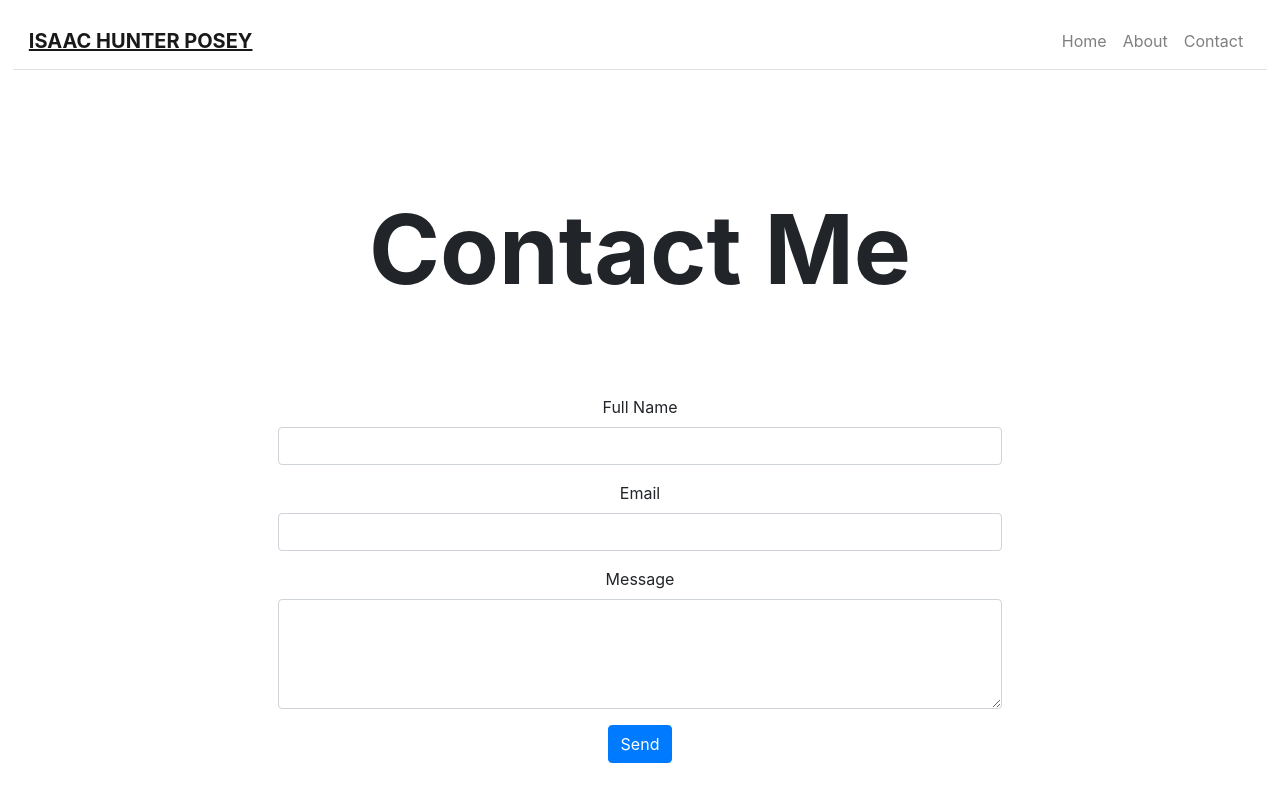
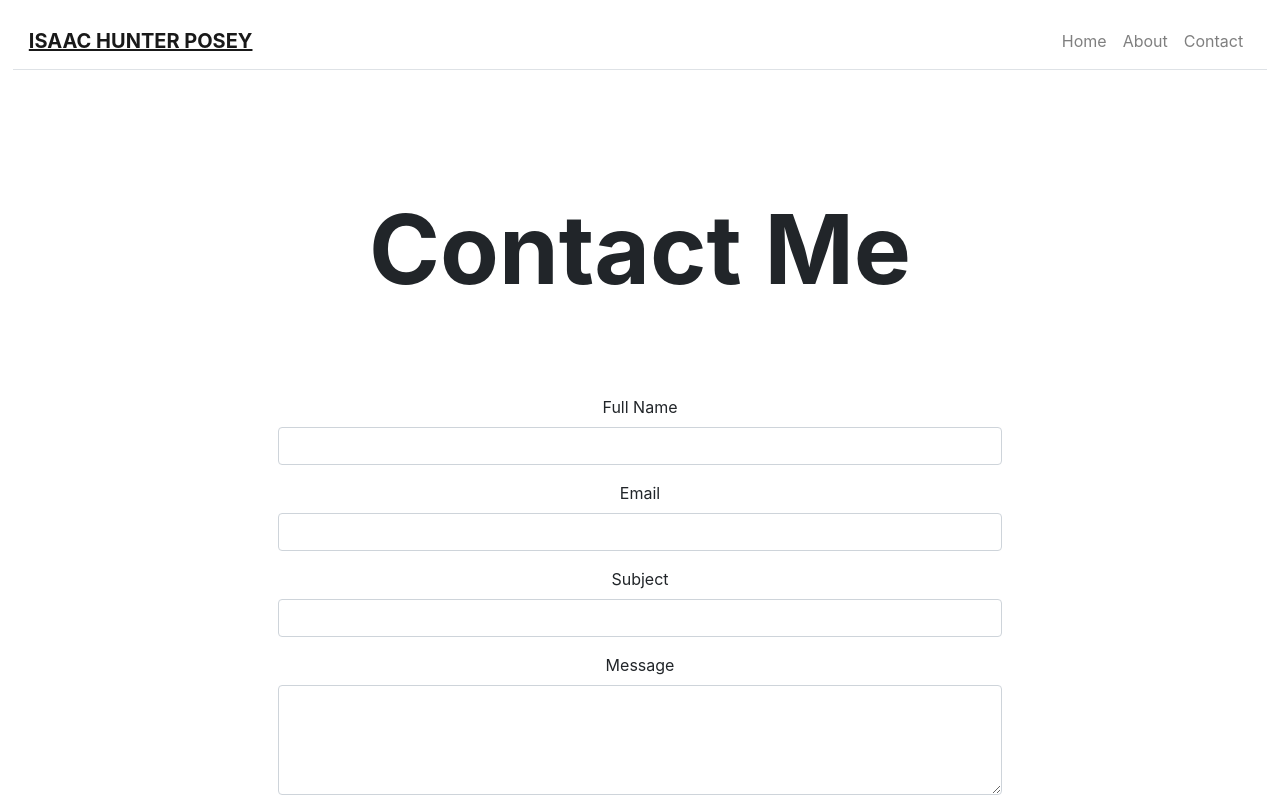
Before and after one commit to ihposey12/Portfolio, a React (Create React App) app: page /contact in a window 1280 px wide. Shown: the top 800 px of the page. Built offline with nearby package versions, Linux system fonts and the light colour scheme.

Commit message:
added new email functionality/some styling

```diff
--- a/src/pages/Contact.js
+++ b/src/pages/Contact.js
@@ -3,90 +3,114 @@ import Content from '../components/Content'
 import Hero from '../components/Hero'
 import Form from 'react-bootstrap/Form'
 import Button from 'react-bootstrap/Button'
-import Axios from 'axios'
+// import Axios from 'axios'
+import emailjs from 'emailjs-com'
 
-class Contact extends React.Component {
-    constructor(props) {
-        super(props)
-        this.state = {
-            name: '',
-            email: '',
-            message: '',
-            disabled: false,
-            emailSent: null
-        }
+const Contact = (props) => {
+    // constructor(props) {
+    //     super(props)
+    //     this.state = {
+    //         name: '',
+    //         email: '',
+    //         subject: '',
+    //         message: ''
+    //     }
+    // }
+
+    // handleChange = (e) => {
+    //     const target = e.target
+    //     const value = target.type === 'checkbox' ? target.checked : target.value
+    //     const name = target.name
+    //     this.setState({
+    //         [name]: value
+    //     })
+    // }
+
+    // handleSubmit = (e) => {
+    //     e.preventDefault()
+    //     this.setState({
+    //         disabled: true,
+    //         emailSent: false
+    //     })
+    //     Axios.post('http://localhost:3001/api/email', this.state)
+    //         .then(res => {
+    //             if(res.data.success) {
+    //                 this.setState({
+    //                     disabled: false,
+    //                     emailSent: true
+    //                 })
+    //             } else {
+    //                 this.setState({
+    //                     disabled: false,
+    //                     emailSent: false
+    //                 })
+    //             }
+    //         })
+    //         .catch(err => {
+    //             console.log(err)
+    //             this.setState({
+    //                 disabled: false,
+    //                 emailSent: false
+    //             })
+    //         })
+    // }
+
+    const sendEmail = (e) => {
+        e.preventDefault()
+
+        emailjs.sendForm(
+            "personal_website",
+            "template_u02gyww",
+            e.target,
+            "user_I4s4EXK3Tu2REFIxZuCu0"
+          )
+          .then(
+            (result) => {
+              console.log(result.text);
+            },
+            (error) => {
+              console.log(error.text);
+            }
+          );
+          e.target.reset()
     }
 
-    handleChange = (e) => {
-        const target = e.target
-        const value = target.type === 'checkbox' ? target.checked : target.value
-        const name = target.name
-        this.setState({
-            [name]: value
-        })
+    const handleClick = () => {
+        alert('Your Email has been sent!')
     }
 
-    handleSubmit = (e) => {
-        e.preventDefault()
-        this.setState({
-            disabled: true,
-            emailSent: false
-        })
-        Axios.post('http://localhost:3001/api/email', this.state)
-            .then(res => {
-                if(res.data.success) {
-                    this.setState({
-                        disabled: false,
-                        emailSent: true
-                    })
-                } else {
-                    this.setState({
-                        disabled: false,
-                        emailSent: false
-                    })
-                }
-            })
-            .catch(err => {
-                console.log(err)
-                this.setState({
-                    disabled: false,
-                    emailSent: false
-                })
-            })
-    }
-
-    render() {
         return(
             <div className='contact'>
-                <Hero title={this.props.title} />
+                <Hero title={props.title} />
                 <Content>
-                    <Form onSubmit={this.handleSubmit}>
+                    <Form onSubmit={sendEmail}>
                         <Form.Group>
                             <Form.Label htmlFor='full-name'>Full Name</Form.Label>
-                            <Form.Control id='fullname' name='name' type='text' value={this.state.name} onChange={this.handleChange} />
+                            <Form.Control id='fullname' name='name' type='text' />
                         </Form.Group>
 
                         <Form.Group>
                             <Form.Label htmlFor='email'>Email</Form.Label>
-                            <Form.Control id='email' name='email' type='email' value={this.state.email} onChange={this.handleChange} />
+                            <Form.Control id='email' name='email' type='email' />
+                        </Form.Group>
+
+                        <Form.Group>
+                            <Form.Label htmlFor='subject'>Subject</Form.Label>
+                            <Form.Control id='subject' name='subject' type='text' />
                         </Form.Group>
 
                         <Form.Group>
                             <Form.Label htmlFor='message'>Message</Form.Label>
-                            <Form.Control id='message' name='message' as='textarea' rows='4' value={this.state.message} onChange={this.handleChange} />
+                            <Form.Control id='message' name='message' as='textarea' rows='4' />
                         </Form.Group>
 
-                        <Button className='d-inline-block' variant='primary' type='submit' disabled={this.state.disabled}>
+                        <Button className='d-inline-block' variant='primary' type='submit' value='Send' onClick={handleClick}>
                             Send
                         </Button>
-
-                        {this.state.emailSent === true && <p className='d-inline success-msg'>Email Sent</p>}
-                        {this.state.emailSent === false && <p className='d-inline err-msg'>Email Not Sent</p>}
                     </Form>
                 </Content>
             </div>
         )
     }
-}
 
 export default Contact
--- a/src/pages/Homepage.js
+++ b/src/pages/Homepage.js
@@ -7,6 +7,7 @@ const Homepage = (props) => {
         <div>
             <Hero title={props.title} subtitle={props.subtitle} text={props.text} />
             <Carousel />
+            <p style={{fontWeight: 'bold', textAlign: 'center'}}>*Direct Links to Hosted Projects COMING SOON!*</p>
         </div>
     )
 }
```
